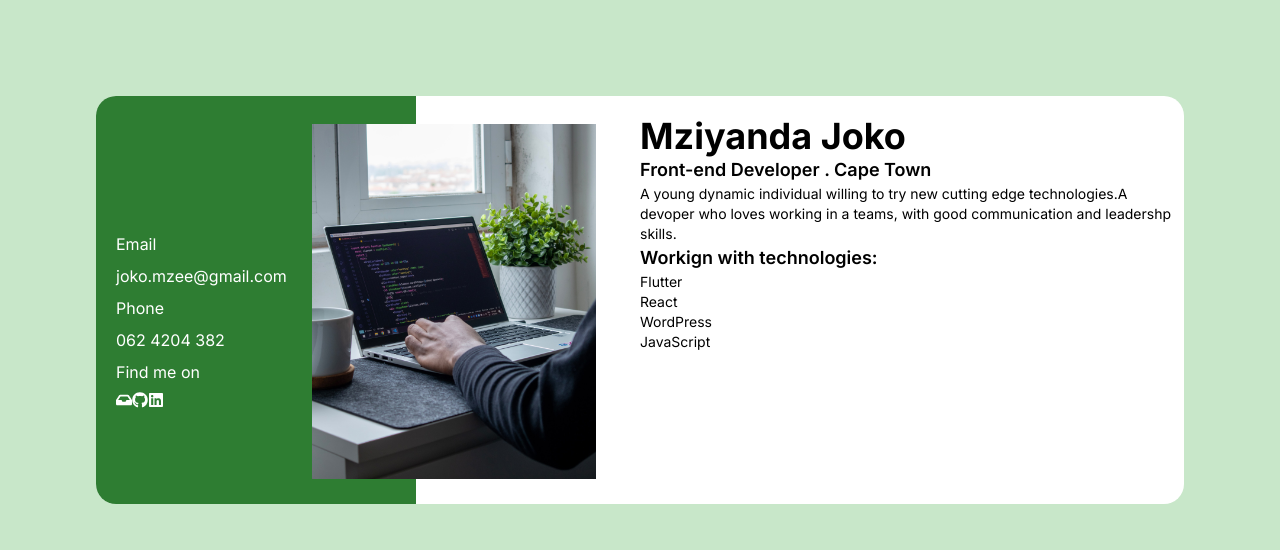
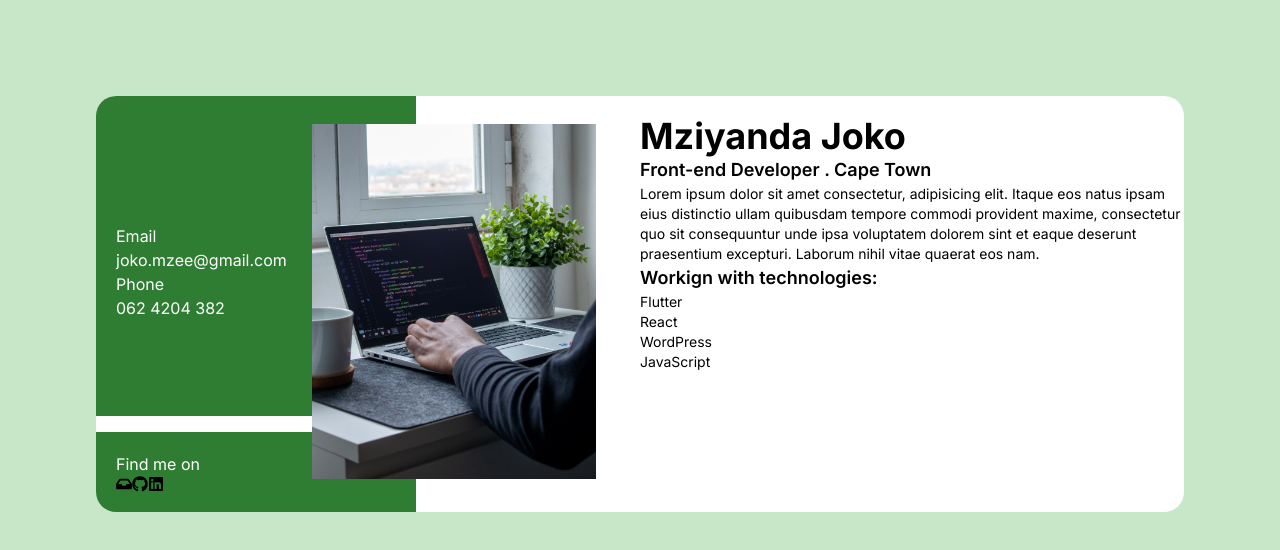
Before and after one commit to mziyandajoko/card_profile, a Next.js app: page / in a window 1280 px wide. Shown: the top 550 px of the page. Built offline with nearby package versions, Linux system fonts and the light colour scheme.

Commit message:
create separate footer section

```diff
--- a/app/components/card/page.jsx
+++ b/app/components/card/page.jsx
@@ -1,24 +1,21 @@
-import {FaGithub, FaInbox, FaLinkedin} from 'react-icons/fa';
+import Footer from '@/app/components/footer/page'
 import Image from 'next/image';
 const card = () => {
   return (
     <div className='card min-h-full overflow-clip'>
-    <div className='grid grid-cols-2 justify-between'>
-      <div className='card__contact w-80 relative pt-32 pb-24 p-5  text-white'>
+    <div className='grid grid-cols-2'>
+      <div className='w-80'>
+
+      <div className='card__contact relative pt-32 pb-24 p-5  text-white'>
           <div>
-            <h5 className='py-2'>Email</h5>
+              <h5 className=''>Email</h5>
               <p>joko.mzee@gmail.com</p>
           </div>
           <div>
-            <h5 className='py-2'>Phone</h5>
+              <h5 className=''>Phone</h5>
               <p tell="062 4204 382">062 4204 382</p>
           </div>
-          <h5 className='py-2'>Find me on </h5>
-        <div className='flex pe-8'>
-          <FaInbox />
-          <FaGithub />
-          <FaLinkedin />
-        </div>
+
 
         <Image className='p-2 pb-24 absolute min-h-full max-w-[100%] left-52 top-5'
           alt="developer image"
@@ -26,12 +23,16 @@ const card = () => {
           width={300}
           height={100}/>
           </div>
-
+          <Footer />
+          </div>
         <div className='py-5'>
           <h1 className='text-4xl font-bold'>Mziyanda Joko</h1>
           <p className='text-lg font-semibold'>Front-end Developer . Cape Town</p>
-        <p className='text-sm'>A young dynamic individual willing to try new cutting edge technologies.A devoper who loves working in a teams,
-        with good communication and leadershp skills.</p>
+          <p className='text-sm'>Lorem ipsum dolor sit amet consectetur,
+          adipisicing elit. Itaque eos natus ipsam eius distinctio ullam quibusdam
+          tempore commodi provident maxime, consectetur quo sit consequuntur unde ipsa
+          voluptatem dolorem  sint et eaque deserunt praesentium excepturi.
+          Laborum nihil vitae quaerat eos nam.</p>
         <h3 className='text-lg font-semibold'>Workign with technologies:</h3>
         <ul className='text-sm'>
           <li>Flutter</li>
@@ -40,6 +41,7 @@ const card = () => {
           <li>JavaScript</li>
         </ul>
         </div>
+
     </div>
     </div>
   )
--- /dev/null
+++ b/app/components/footer/page.js
@@ -0,0 +1,17 @@
+import React from 'react'
+import {FaGithub, FaLinkedin, FaInbox, } from 'react-icons/fa';
+
+function footer() {
+  return (
+    <footer className='mt-4 p-5 '>
+            <h5 className='text-white'>Find me on </h5>
+          <div className='flex'>
+            <FaInbox />
+            <FaGithub />
+            <FaLinkedin />
+          </div>
+     </footer>
+  )
+}
+
+export default footer
--- a/app/globals.css
+++ b/app/globals.css
@@ -22,3 +22,7 @@ body {
 .card__contact{
   background-color: var(--green-color);
 }
+footer{
+  background-color: var(--green-color);
+
+}
```
Lines whose indentation alone changed are shown as unchanged.
